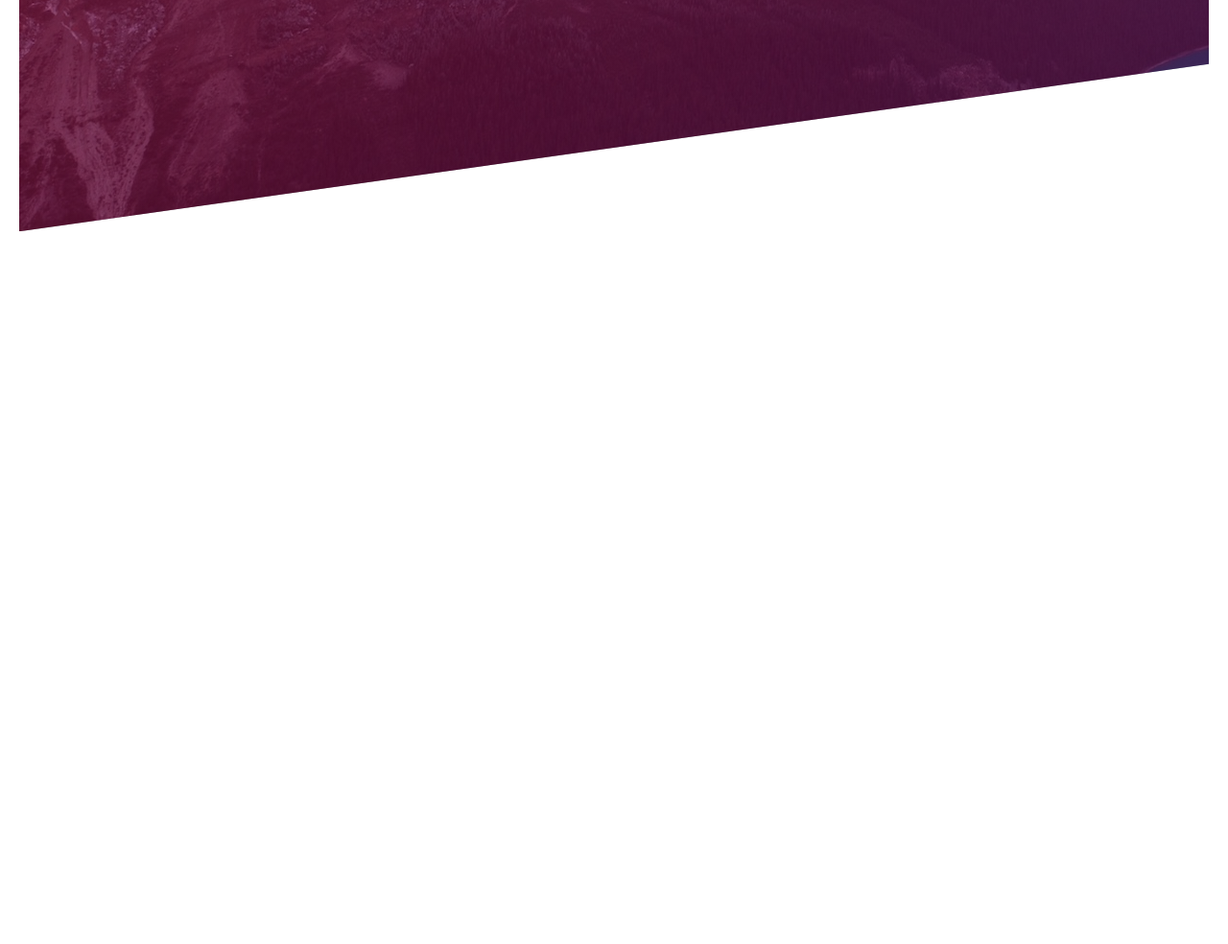
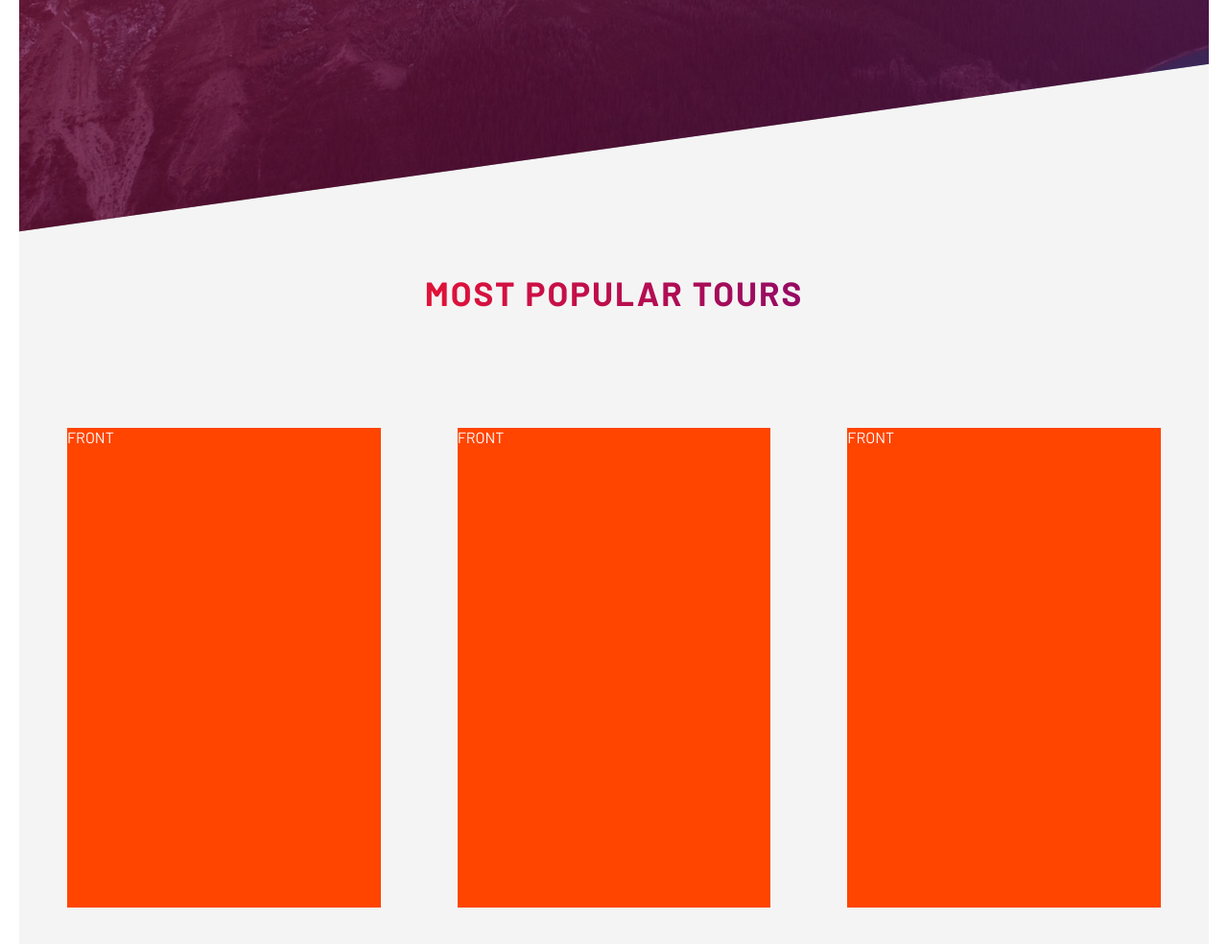
Before and after one commit to abdul-razaq/landing-page, a website: page index.html in a window 1280 px wide. Shown: the part 2179-3163 px from the top of the page at 96% size. Before the commit the page ends 2420 px from the top, so only its background shows below. Drawn offline with nearby package versions, Linux system fonts and the light colour scheme.

Commit message:
finished initial tours section with rotating card

```diff
--- a/index.html
+++ b/index.html
@@ -84,31 +84,79 @@
 				<div class="feature-container" role="feature-container">
 					<div class="feature" role="feature">
 						<ion-icon name="globe-outline" class="feature__icon"></ion-icon>
-						<h3 class="heading-tertiary feature__heading u-mb-sm">Explore the world</h3>
+						<h3 class="heading-tertiary feature__heading u-mb-sm">
+							Explore the world
+						</h3>
 						<p class="feature__text">
-							Lorem ipsum dolor sit, amet consectetur adipisicing elit. Harum laudantium eaque nesciunt aliquam explicabo quidem, obcaecati fugiat asperiores.
+							Lorem ipsum dolor sit, amet consectetur adipisicing elit. Harum
+							laudantium eaque nesciunt aliquam explicabo quidem, obcaecati
+							fugiat asperiores.
 						</p>
 					</div>
 					<div class="feature" role="feature">
 						<ion-icon name="compass-outline" class="feature__icon"></ion-icon>
-						<h3 class="heading-tertiary feature__heading u-mb-sm">meet nature</h3>
+						<h3 class="heading-tertiary feature__heading u-mb-sm">
+							meet nature
+						</h3>
 						<p class="feature__text">
-							Lorem ipsum dolor sit, amet consectetur adipisicing elit. Harum laudantium eaque nesciunt aliquam explicabo quidem, obcaecati fugiat asperiores.
+							Lorem ipsum dolor sit, amet consectetur adipisicing elit. Harum
+							laudantium eaque nesciunt aliquam explicabo quidem, obcaecati
+							fugiat asperiores.
 						</p>
 					</div>
 					<div class="feature" role="feature">
 						<ion-icon name="map-outline" class="feature__icon"></ion-icon>
-						<h3 class="heading-tertiary feature__heading u-mb-sm">Find your way</h3>
+						<h3 class="heading-tertiary feature__heading u-mb-sm">
+							Find your way
+						</h3>
 						<p class="feature__text">
-							Lorem ipsum dolor sit, amet consectetur adipisicing elit. Harum laudantium eaque nesciunt aliquam explicabo quidem, obcaecati fugiat asperiores.
+							Lorem ipsum dolor sit, amet consectetur adipisicing elit. Harum
+							laudantium eaque nesciunt aliquam explicabo quidem, obcaecati
+							fugiat asperiores.
 						</p>
 					</div>
 					<div class="feature" role="feature">
 						<ion-icon name="heart-outline" class="feature__icon"></ion-icon>
-						<h3 class="heading-tertiary feature__heading u-mb-sm">Live a healthier life</h3>
+						<h3 class="heading-tertiary feature__heading u-mb-sm">
+							Live a healthier life
+						</h3>
 						<p class="feature__text">
-							Lorem ipsum dolor sit, amet consectetur adipisicing elit. Harum laudantium eaque nesciunt aliquam explicabo quidem, obcaecati fugiat asperiores.
+							Lorem ipsum dolor sit, amet consectetur adipisicing elit. Harum
+							laudantium eaque nesciunt aliquam explicabo quidem, obcaecati
+							fugiat asperiores.
 						</p>
+					</div>
+				</div>
+			</section>
+
+			<section class="tours">
+				<div class="u-center-text u-mb-lg">
+					<h2 class="heading-secondary">Most Popular Tours</h2>
+				</div>
+				<div class="cards">
+					<div class="card">
+						<div class="card__side card__side--front">
+							FRONT
+						</div>
+						<div class="card__side card__side--back">
+							BACK
+						</div>
+					</div>
+					<div class="card">
+						<div class="card__side card__side--front">
+							FRONT
+						</div>
+						<div class="card__side card__side--back">
+							BACK
+						</div>
+					</div>
+					<div class="card">
+						<div class="card__side card__side--front">
+							FRONT
+						</div>
+						<div class="card__side card__side--back">
+							BACK
+						</div>
 					</div>
 				</div>
 			</section>
--- /dev/null
+++ b/sass/components/_card.scss
@@ -0,0 +1,34 @@
+.card {
+	perspective: 150rem;
+	-moz-perspective: 150rem;
+	position: relative;
+	height: 50rem;
+
+	&__side {
+		position: absolute;
+		top: 0;
+		left: 0;
+		width: 100%;
+		color: #fff;
+		height: 50rem;
+    transition: all .8s ease-out;
+    backface-visibility: hidden;
+
+		&--front {
+			background-color: orangered;
+		}
+
+		&--back {
+			background-color: green;
+			transform: rotateY(180deg);
+		}
+	}
+
+	&:hover &__side--front {
+		transform: rotateY(180deg);
+	}
+
+	&:hover &__side--back {
+		transform: rotateY(0);
+	}
+}
--- a/sass/main.scss
+++ b/sass/main.scss
@@ -13,6 +13,7 @@
 @import "components/logo";
 @import "components/composition";
 @import "components/feature";
+@import "components/card";
 
 @import "layouts/header";
 
--- a/sass/pages/_homepage.scss
+++ b/sass/pages/_homepage.scss
@@ -34,3 +34,19 @@
 		justify-content: space-between;
 	}
 }
+
+.tours {
+	background-color: $color-grey-2;
+	max-width: 100%;
+	padding: 25rem 0 15rem 0;
+	margin-top: -12rem;
+
+	.cards {
+		max-width: 114rem;
+		margin: 0 auto;
+		margin-top: 12rem;
+		display: grid;
+		grid-template-columns: repeat(3, 1fr);
+		column-gap: 8rem;
+	}
+}
```
Also changed, not shown: css/main.min.css.
